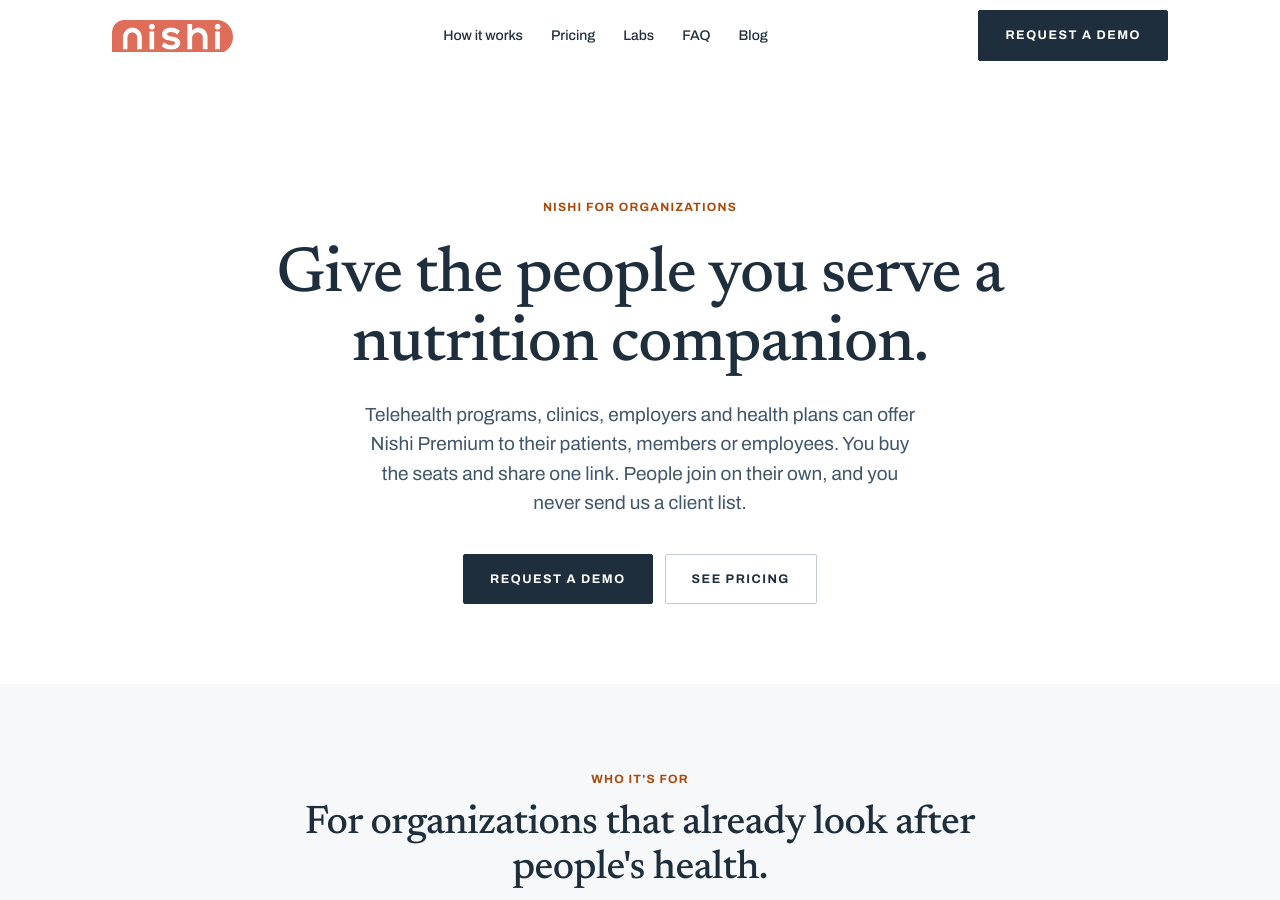
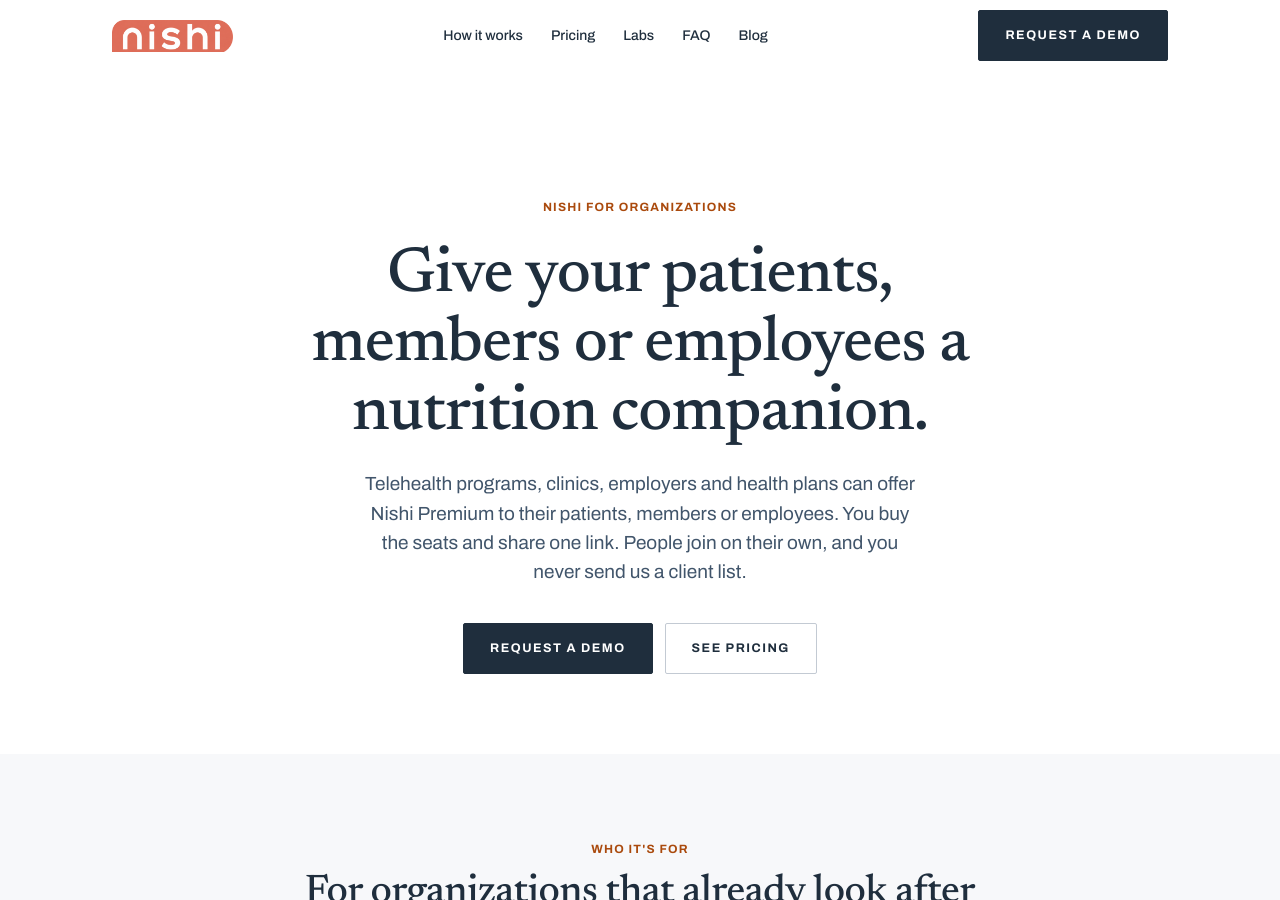
Before and after one commit to Satban/meetnishi, a Jekyll site: the page built from orgs/index.html, in a window 1280 px wide and 900 px high. Built offline with Jekyll 4.4.1, drawn with Linux system fonts in a browser that asks for light colours; some of the changed text lies outside the part shown.

Commit message:
Sales page: concrete headings instead of 'your people' / 'people you serve'
Co-Authored-By: Claude Opus 5.5 <noreply@anthropic.com>
Claude-Session: https://claude.ai/code/session_01F7YaudYVfF2qfUEFgw9q3y

```diff
--- a/orgs/index.html
+++ b/orgs/index.html
@@ -131,7 +131,7 @@ sitemap: true
     <div class="container">
       <div class="hero-inner">
         <span class="eyebrow">Nishi for Organizations</span>
-        <h1>Give the people you serve a nutrition companion.</h1>
+        <h1>Give your patients, members or employees a nutrition companion.</h1>
         <p class="lead">Telehealth programs, clinics, employers and health plans can offer Nishi Premium to their patients, members or employees. You buy the seats and share one link. People join on their own, and you never send us a client list.</p>
         <div class="nx-hero-cta">
           <a href="#demo" class="btn btn-primary">Request a demo</a>
@@ -332,7 +332,7 @@ sitemap: true
     <div class="container">
       <div class="section-header reveal">
         <span class="eyebrow-text">Request a demo</span>
-        <h2>Let's talk about your people.</h2>
+        <h2>Let's set up a demo.</h2>
         <p class="lead">Tell us a little about your organization. We reply within one business day.</p>
       </div>
 
--- a/scripts/build-og.mjs
+++ b/scripts/build-og.mjs
@@ -21,7 +21,7 @@ const cards = [
   { slug: 'pricing',       eyebrow: 'Early access',            title: 'Free to start. Premium when it earns it.', sub: '7-day trial. No card. Free tier never expires.' },
   { slug: 'story',         eyebrow: 'Our story',               title: 'Why Nishi exists.',                    sub: 'Built for the question GLP-1 leaves behind: what do I eat now?' },
   { slug: 'faq',           eyebrow: 'FAQ',                     title: 'Questions, answered.',                 sub: 'What Nishi is, how privacy works, what Premium unlocks.' },
-  { slug: 'orgs',          eyebrow: 'Nishi for Organizations', title: 'Nishi for the people you serve.',      sub: 'Buy seats, share one link. People join on their own.' },
+  { slug: 'orgs',          eyebrow: 'Nishi for Organizations', title: 'A nutrition companion, sponsored by you.', sub: 'Buy seats, share one link. People join on their own.' },
 ];
 
 const esc = (s) => s.replace(/&/g, '&amp;').replace(/</g, '&lt;').replace(/>/g, '&gt;');
```
Also changed, not shown: assets/og/orgs.png.
